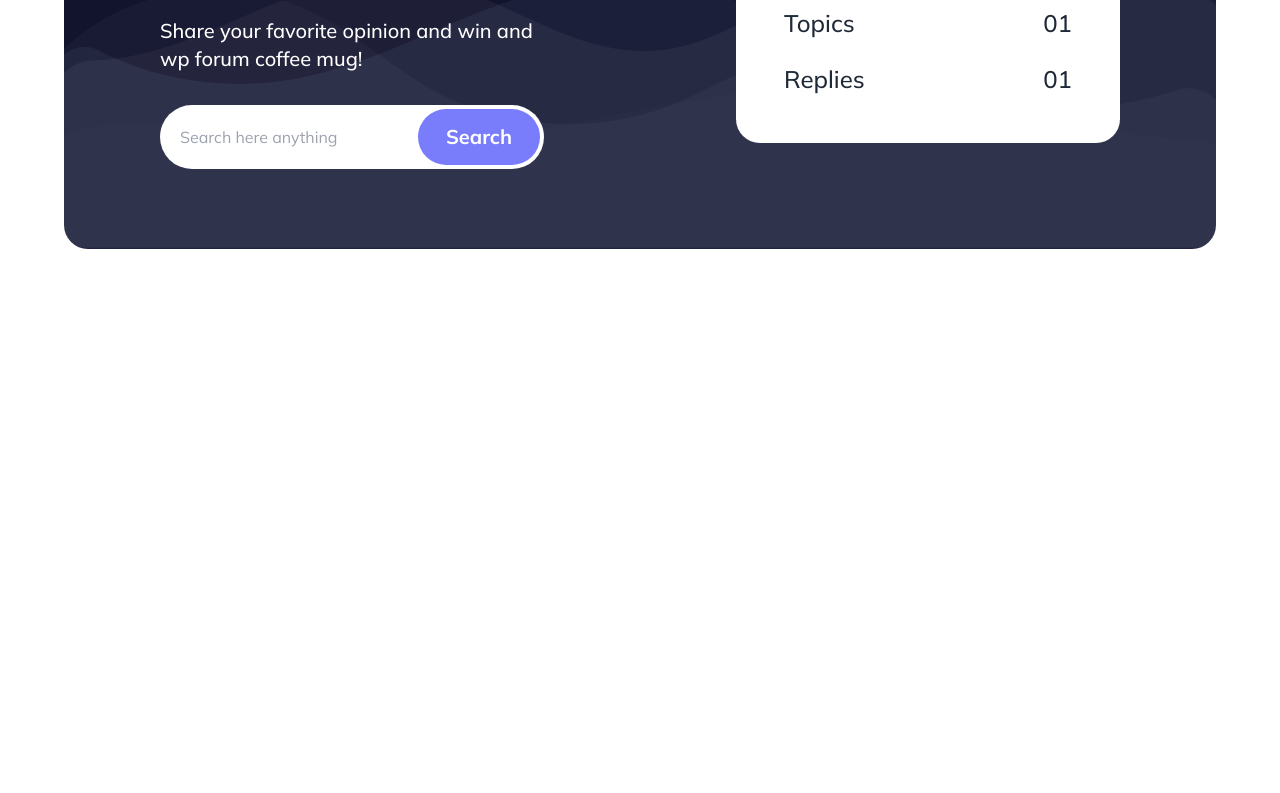
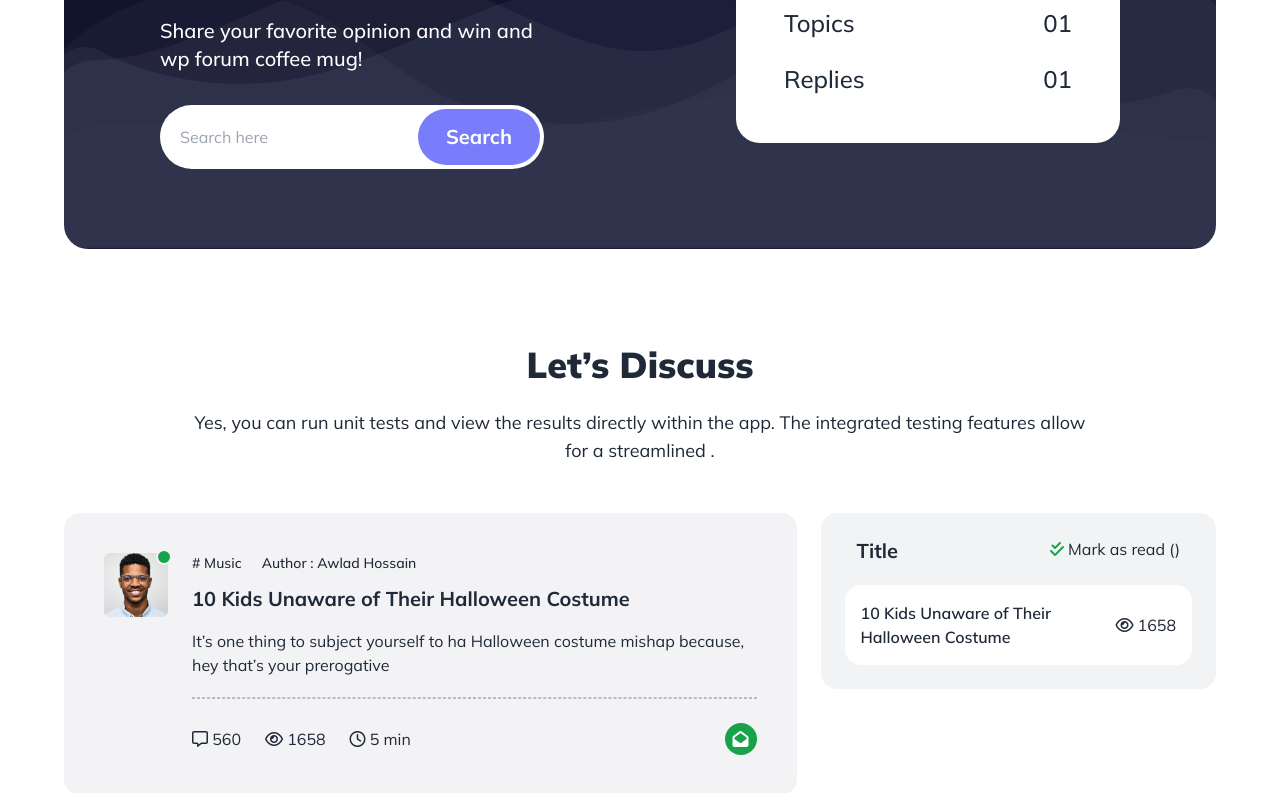
Before and after one commit to rahiInstant/poly-topic, a plain HTML site: page index.html in a window 1280 px wide. Shown: the part 379-1172 px from the top of the page. Before the commit the page ends 800 px from the top, so only its background shows below. Drawn offline with nearby package versions, Linux system fonts and the light colour scheme.

Commit message:
complete the design of lets discuss  section

```diff
--- a/index.html
+++ b/index.html
@@ -123,9 +123,14 @@
       <!-- banner section -->
       <section>
         <div
-          class="w-auto bg-[#12132D] bg-[url('./images/bgbanner.png')] bg-no-repeat bg-bottom  px-24 py-20 rounded-3xl flex lg:flex-row items-center flex-col gap-9 mt-6"
+          style="
+            background: #12132d url('./images/bgbanner.png');
+            background-repeat: no-repeat;
+            background-position: bottom;
+          "
+          class="w-auto px-10 lg:px-24 py-6 lg:py-20 rounded-3xl flex lg:flex-row items-center flex-col gap-9 mt-6"
         >
-          <div class="flex-1">
+          <div class="flex-1 flex items-center lg:items-start flex-col">
             <h1
               class="text-5xl lg:text-6xl text-center lg:text-left font-black text-white leading-[60px] lg:leading-[88px]"
             >
@@ -137,27 +142,27 @@
               Forum
             </h1>
             <p
-              class="text-xl text-center lg:text-left font-medium text-white mt-5 w-96"
+              class="text-xl text-center lg:text-left font-medium text-white mt-5 w-auto lg:w-96"
             >
               Share your favorite opinion and win and wp forum coffee mug!
             </p>
             <div class="mt-8 relative w-fit h-fit">
               <input
-                class="p-5 w-96 rounded-[50px] outline-none"
+                class="p-4 lg:p-5 w-72 lg:w-96 rounded-[50px] outline-none"
                 type="text"
                 name=""
                 id=""
-                placeholder="Search here anything"
+                placeholder="Search here"
               />
               <button
-                class="bg-[#797DFC] rounded-[46px] px-7 text-white font-bold text-xl absolute right-0 top-0 bottom-0 my-1 mr-1"
+                class="bg-[#797DFC] rounded-[46px] px-5 lg:px-7 text-white font-bold text-base lg:text-xl absolute right-0 top-0 bottom-0 my-1 mr-1"
               >
                 Search
               </button>
             </div>
           </div>
           <div
-            class="bg-white p-12 rounded-3xl text-2xl font-medium flex flex-col w-96 space-y-6 h-fit"
+            class="bg-white p-12 rounded-3xl text-lg lg:text-2xl font-medium flex flex-col w-72 lg:w-96 space-y-6 h-fit mx-5 lg:mx-0"
           >
             <div class="flex justify-between">
               <div>Registered Users</div>
@@ -178,6 +183,116 @@
           </div>
         </div>
       </section>
+      <!-- let's discuss section -->
+      <section class="mt-10 lg:mt-24  flex flex-col items-center">
+        <h1 class="font-black text-3xl lg:text-4xl text-center">
+          Let’s Discuss
+        </h1>
+        <h3
+          class="mt-2 lg:mt-6 mb-5 lg:mb-12 text-sm px-3 lg:px-32 lg:text-lg text-center"
+        >
+          Yes, you can run unit tests and view the results directly within the
+          app. The integrated testing features allow for a streamlined .
+        </h3>
+        <!-- main portion -->
+        <div class="flex gap-6 lg:flex-row flex-col">
+          <!-- card portion -->
+          <div class="flex gap-5 flex-col mx-3 lg:mx-0">
+            <!-- first div -->
+            <div
+              class="bg-[#F3F3F5] flex lg:flex-row flex-col lg:items-start items-center p-4 lg:p-10 rounded-lg lg:rounded-2xl gap-6 h-fit w-fit"
+            >
+              <!-- image and status section -->
+              <div class="relative h-fit w-fit">
+                <img
+                  src="./images/user-1.png"
+                  class="w-16 h-16 rounded-md"
+                  alt=""
+                />
+                <div
+                  class="bg-green-600 h-4 w-4 rounded-full border-2 border-[#F3F3F5] absolute -top-1 -right-1"
+                ></div>
+              </div>
+              <!-- other info -->
+              <div class="flex-1">
+                <div
+                  class="flex lg:flex-row flex-col gap-2 lg:gap-5 items-center"
+                >
+                  <h1 id="category" class="text-sm font-medium"># Music</h1>
+                  <h1 class="text-sm font-medium">
+                    Author : <span id="author">Awlad Hossain</span>
+                  </h1>
+                </div>
+                <h1
+                  id="title"
+                  class="mt-3 text-xl font-bold lg:text-left text-center"
+                >
+                  10 Kids Unaware of Their Halloween Costume
+                </h1>
+                <h1
+                  id="description"
+                  class="mt-4 text-base lg:text-left text-center"
+                >
+                  It’s one thing to subject yourself to ha Halloween costume
+                  mishap because, hey that’s your prerogative
+                </h1>
+                <hr class="border-dashed border border-[#12132D40] mt-5" />
+                <div
+                  class="mt-6 flex lg:flex-row flex-col gap-5 justify-between items-center text-base"
+                >
+                  <div class="flex gap-6">
+                    <h1>
+                      <i class="fa-regular fa-message"></i>
+                      <span id="cmnt">560</span>
+                    </h1>
+                    <h1>
+                      <i class="fa-regular fa-eye"></i>
+                      <span id="view">1658</span>
+                    </h1>
+                    <h1>
+                      <i class="fa-regular fa-clock"></i>
+                      <span id="time">5 min</span>
+                    </h1>
+                  </div>
+                  <div
+                    class="bg-green-600 text-white w-8 h-8 rounded-full flex justify-center items-center cursor-pointer"
+                  >
+                    <i class="fa-solid fa-envelope-open"></i>
+                  </div>
+                </div>
+              </div>
+            </div>
+            <!-- first div -->
+
+          </div>
+          <!-- status portion -->
+          <div
+            class="bg-[#12132D0D] p-4 lg:p-6 rounded-lg lg:rounded-2xl mx-3 lg:mx-0 h-fit min-w-64 lg:min-w-96"
+          >
+            <!-- title Portion -->
+            <div class="flex justify-between mx-3">
+              <h1 class="text-xl font-bold">Title</h1>
+              <h3 class="text-base">
+                <i class="fa-solid fa-check-double text-green-600"></i>
+                <span class="lg:inline-block hidden">Mark as </span> read
+                <span>()</span>
+              </h3>
+            </div>
+            <!-- content portion -->
+            <!-- cookie 01 -->
+            <div
+              class="mt-2 lg:mt-5 bg-white p-2 lg:p-4 rounded-lg lg:rounded-2xl flex gap-1 lg:gap-0 items-center"
+            >
+              <h1 class="text-sm lg:text-base font-semibold flex-1">
+                10 Kids Unaware of Their Halloween Costume
+              </h1>
+              <div class="">
+                <i class="fa-regular fa-eye"></i> <span id="view">1658</span>
+              </div>
+            </div>
+          </div>
+        </div>
+      </section>
     </main>
     <footer></footer>
   </body>
```
Also changed, not shown: images/user-1.png (added).
